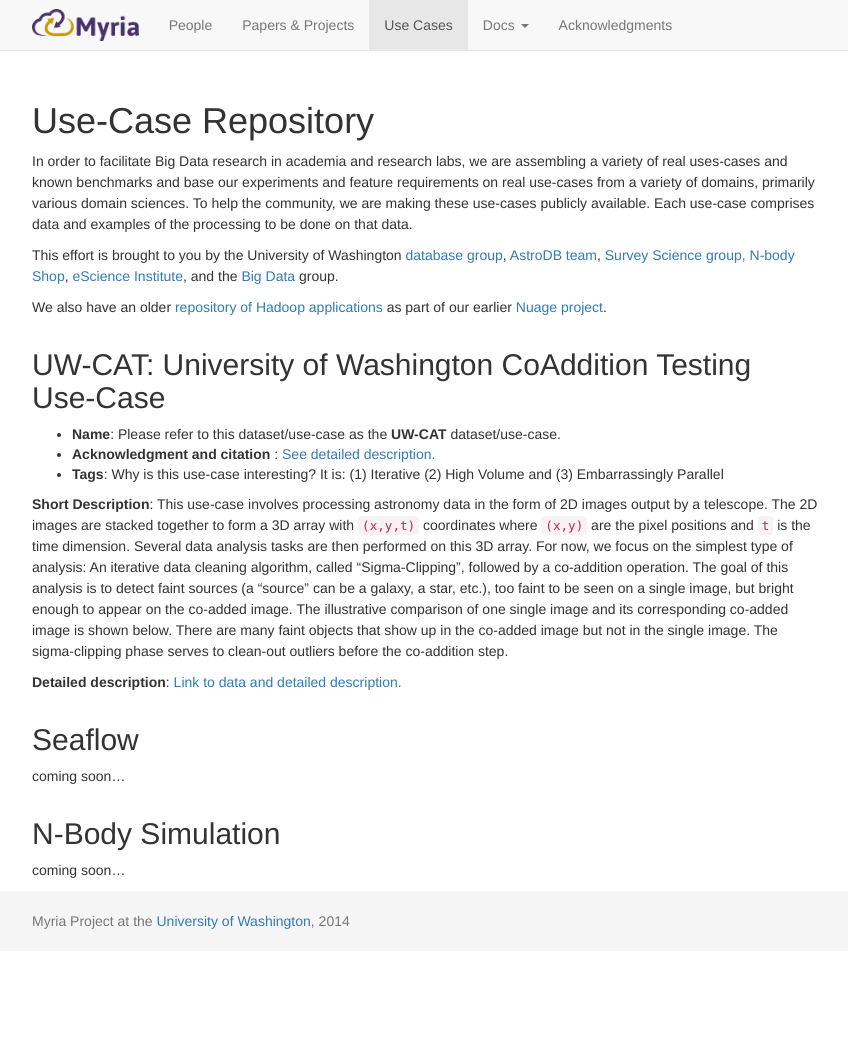
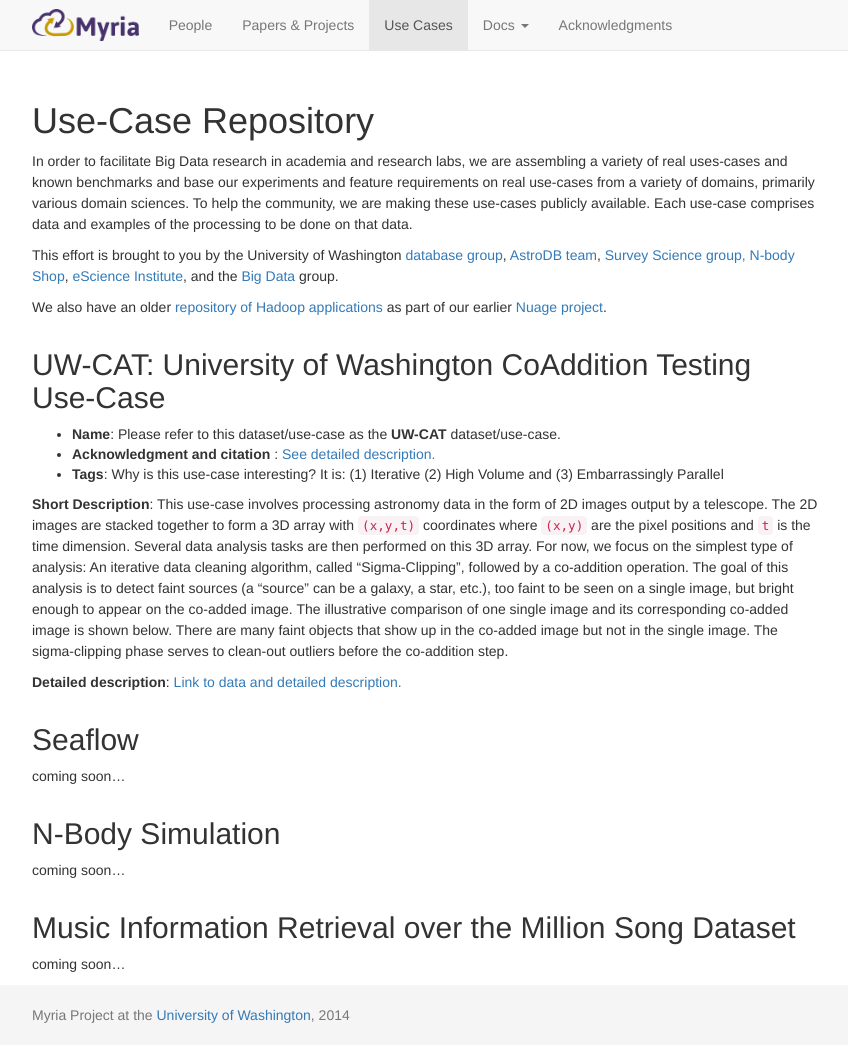
Before and after one commit to uwescience/myria-website, a Jekyll site: the page built from repository/index.markdown, in a window 1280 px wide. Shown: the whole page, without its empty margins (213-1061 px from the left). Built offline with Jekyll 4.4.1, drawn with Linux system fonts in a browser that asks for light colours; nearby versions of some CDN libraries; Markdown is read by kramdown in place of the engine named in the settings; before the commit the page ends 952 px from its top, so only the background shows below that.

Commit message:
Update index.markdown
reserving a spot to post some information about the MSD and some initial experiments

```diff
--- a/repository/index.markdown
+++ b/repository/index.markdown
@@ -31,3 +31,7 @@
 ## N-Body Simulation
 
 coming soon...
+
+## Music Information Retrieval over the Million Song Dataset
+
+coming soon...
```
